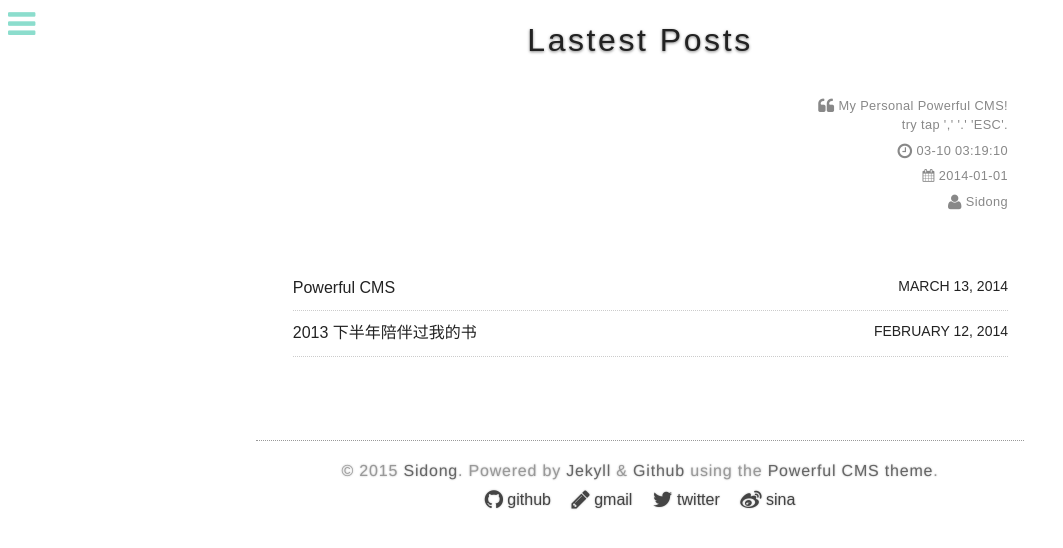
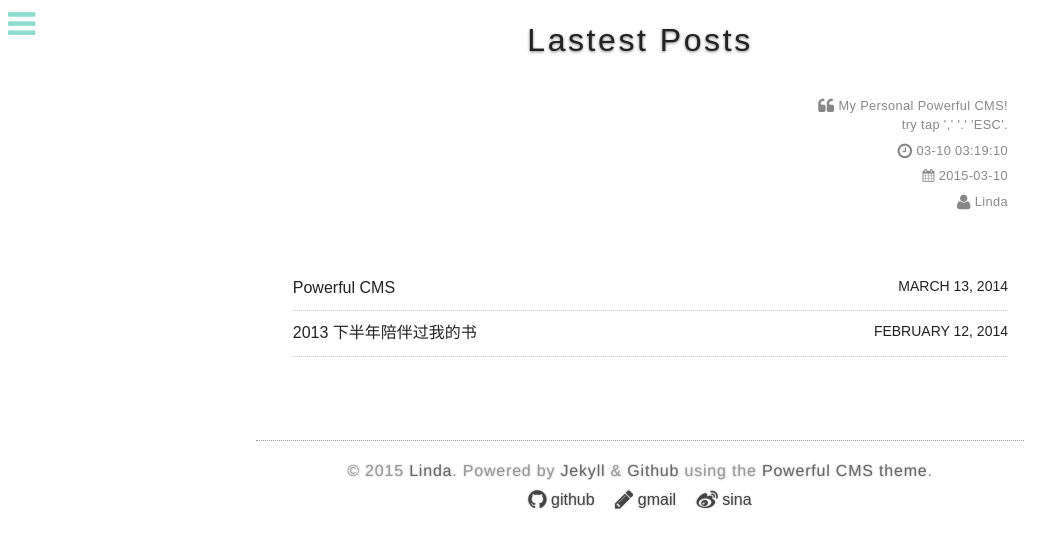
Before and after one commit to lindabigwheel/blog, a Jekyll site: the page built from index.html, in a window 1280 px wide. Shown: the top 548 px of the page, without its empty margins (0-1063 px from the left). Built offline with Jekyll 4.4.1, drawn with Linux system fonts in a browser that asks for light colours; Markdown is read by kramdown in place of the engine named in the settings.

Commit message:
Update _config.yml

```diff
--- a/_config.yml
+++ b/_config.yml
@@ -1,37 +1,33 @@
 # 代码高亮，需要安装rdiscount
 markdown: rdiscount
-pygments: true
+highlighter: true
 
-# https://github.com/sidong/Powerful-CMS/Permalinks
 # 文章结构 /分类/标题
 permalink:   /:categories/:title/
-url: http://Sidong.github.io/Powerful-CMS
+url: http://lindabigwheel.github.io/blog
 # 部署在Git上的repo名字
-baseurl: /Powerful-CMS
+baseurl: /blog
 # 名字
-author: Sidong
+author: Linda
 # 邮箱
-gmail: 'sidongh@gmail.com'
+gmail: 'gaoxing.gx@alibaba-inc.com'
 # 个人logo文件路径
 logo: /assets/images/logo.jpg
 # 站点开始时间
-date: 2014-01-01
+date: 2015-03-10
 
 # 个人信息，用于footer
 # contain:github, gmail, twitter, sina; lack:gplus
 contacts:
   - type: github
     icon: fa-github
-    url: 'https://github.com/Sidong'
+    url: 'https://github.com/lindabigwheel'
   - type: gmail
     icon: fa-pencil
-    url: 'mailto:sidongh@gmail.com'
-  - type: twitter
-    icon: fa-twitter
-    url: 'https://twitter.com/stone_style'
+    url: 'mailto:gaoxing.gx@alibaba-inc.com'
   - type: sina
     icon: fa-weibo
-    url: 'http://weibo.com/u/1879863147?s=6uyXnP'
+    url: 'http://weibo.com/7gaoxing'
 
 # 链接，用于导航菜单
 # 包含 about（关于）/articles（文章归档）/tags（标签分类）/feed（feed源）/search（搜索功能）
@@ -60,9 +56,9 @@ links:
 
 safe: false
 # Blog标题
-title: Sidong
+title: BigWheel
 # Blog描述
-description: Sidong's Powerful CMS
+description: Who is Linda, When to see Big Wheel
 
 # 开启搜索功能
 search: true
```
